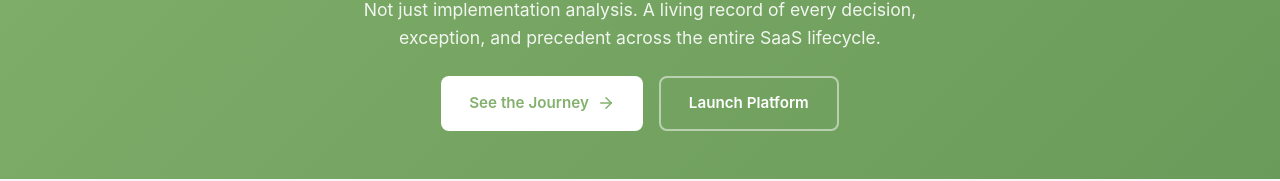
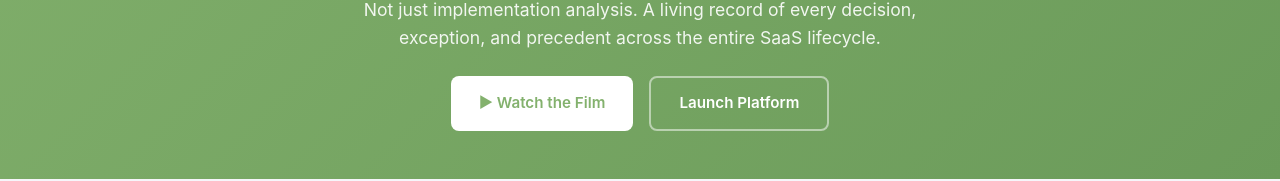
Before and after one commit to scottshowers/xlr8, a React (Vite) app in the folder frontend/: page / in a window 1280 px wide. Shown: the part 418-599 px from the top of the page. Built offline with nearby package versions, Linux system fonts and the light colour scheme; no server answers.

Commit message:
Update Landing.jsx

```diff
--- a/frontend/src/pages/Landing.jsx
+++ b/frontend/src/pages/Landing.jsx
@@ -246,7 +246,7 @@ export default function Landing() {
             </p>
             <div style={{ display: 'flex', gap: '1rem', justifyContent: 'center' }}>
               <Link
-                to="/journey"
+                to="/hype"
                 style={{
                   display: 'inline-flex',
                   alignItems: 'center',
@@ -260,8 +260,7 @@ export default function Landing() {
                   textDecoration: 'none',
                 }}
               >
-                See the Journey
-                <ArrowRight size={18} />
+                ▶ Watch the Film
               </Link>
               <Link
                 to="/login"
```
